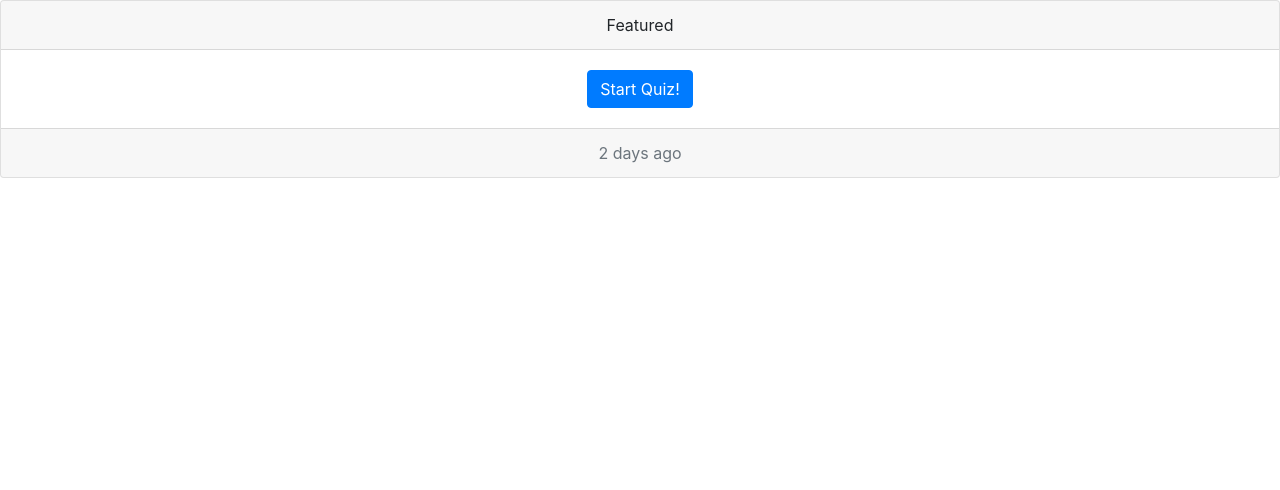
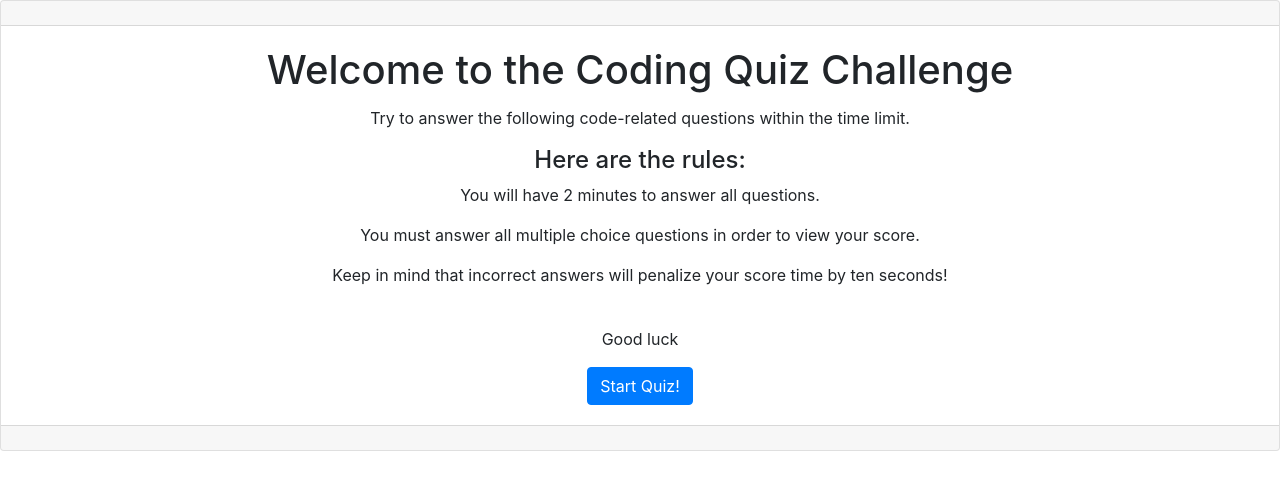
Before and after one commit to kellykim831/Code_Quiz, a plain HTML site: page index.html in a window 1280 px wide. Drawn offline with nearby package versions, Linux system fonts and the light colour scheme.

Commit message:
create rules for quiz

```diff
--- a/index.html
+++ b/index.html
@@ -16,15 +16,25 @@
 
         <div class="card text-center">
             <div class="card-header">
-              Featured
+
             </div>
             <div class="card-body">
 
+                   <h1 class="card-title">Welcome to the Coding Quiz Challenge</h1>
+              <p class="card-text">Try to answer the following code-related questions within the time limit.</p>
+
+             <h4>Here are the rules:</h4>
+
+                 <p>You will have 2 minutes to answer all questions.</p>
+                 <p>You must answer all multiple choice questions in order to view your score.</p>
+                 <p>Keep in mind that incorrect answers will penalize your score time by ten seconds!</p>
+                 <br>
+                 <p>Good luck</p>
 
               <a href="#" class="btn btn-primary">Start Quiz!</a>
             </div>
             <div class="card-footer text-muted">
-              2 days ago
+
             </div>
           </div>
 
```
